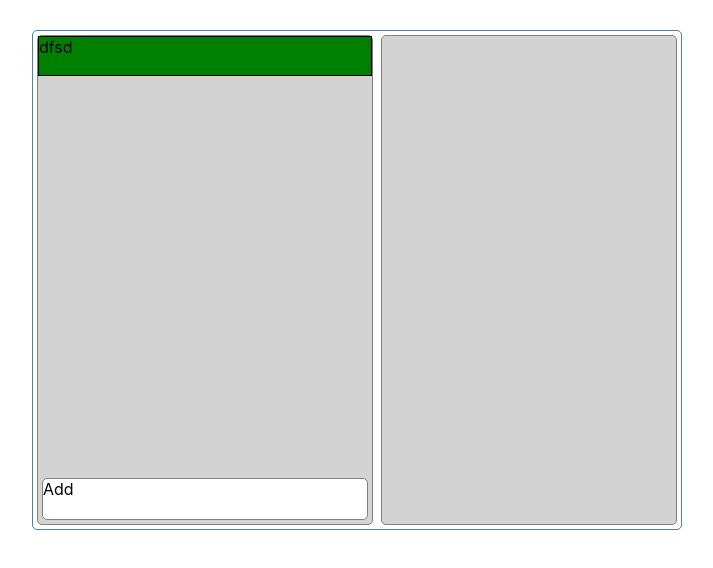
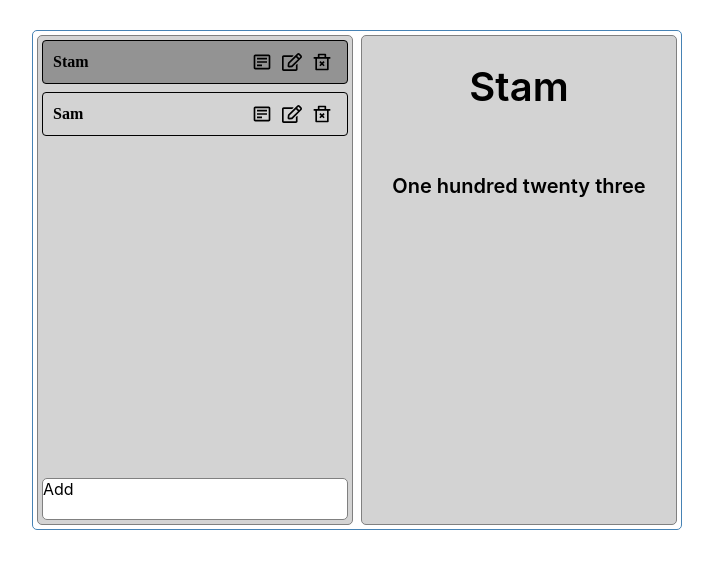
Before and after one commit to romafrontend/MAGIC-NUMBER, a React (Create React App) app: page / in a window 1280 px wide. Shown: the top 568 px of the page, without its empty margins (283-996 px from the left). Built offline with nearby package versions, Linux system fonts and the light colour scheme; data requests are answered from the project's data file.

Commit message:
work on edit popup

```diff
--- /dev/null
+++ b/db.json
@@ -0,0 +1,42 @@
+{
+  "widgets": [
+    {
+      "id": 1,
+      "name": "Stam",
+      "magicNumber": "One hundred twenty three",
+      "keyValuePairs": [
+        {
+          "key": 1,
+          "value": "One hundred"
+        },
+        {
+          "key": 2,
+          "value": "twenty"
+        },
+        {
+          "key": 3,
+          "value": "three"
+        }
+      ]
+    },
+    {
+      "id": 2,
+      "name": "Sam",
+      "magicNumber": "Two hundred twenty two",
+      "keyValuePairs": [
+        {
+          "key": 2,
+          "value": "Two hundred"
+        },
+        {
+          "key": 2,
+          "value": "twenty"
+        },
+        {
+          "key": 2,
+          "value": "two"
+        }
+      ]
+    }
+  ]
+}
--- a/package.json
+++ b/package.json
@@ -3,6 +3,7 @@
   "version": "0.1.0",
   "private": true,
   "dependencies": {
+    "@material-ui/core": "^4.11.3",
     "@testing-library/jest-dom": "^5.11.9",
     "@testing-library/react": "^11.2.5",
     "@testing-library/user-event": "^12.7.3",
@@ -10,8 +11,10 @@
     "@types/node": "^14.14.31",
     "@types/react": "^17.0.2",
     "@types/react-dom": "^17.0.1",
+    "json-server": "^0.16.3",
     "react": "^17.0.1",
     "react-dom": "^17.0.1",
+    "react-icons": "^4.2.0",
     "react-scripts": "4.0.3",
     "typescript": "^4.2.2",
     "web-vitals": "^1.1.0"
@@ -20,7 +23,8 @@
     "start": "react-scripts start",
     "build": "react-scripts build",
     "test": "react-scripts test",
-    "eject": "react-scripts eject"
+    "eject": "react-scripts eject",
+    "server": "json-server --watch db.json --port 5000"
   },
   "eslintConfig": {
     "extends": [
--- a/src/App.tsx
+++ b/src/App.tsx
@@ -4,45 +4,64 @@ import './App.css';
 // Components
 import WidgetsContainer from './components/widgets/WidgetsContainer';
 import DetailsContainer from './components/details/DetailsContainer';
+import EditPopup from './components/edit-popup/EditPopup';
 // types
 import {WidgetType} from './shared/types/widget';
-
 // services
-import {fetchWidgets} from './shared/services/api-service';
-
+import {fetchWidgets, deleteWidgetById} from './shared/services/api-service';
 
 const App = () => {
   const [widgets, setWidgets] = useState<WidgetType[]>([]);
+  const [selectedWidget, setSelectedWidget] = useState<WidgetType>();
+  const [widgetToEdit, setWidgetToEdit] = useState<WidgetType>();
+  const [switchEditPopup, setSwitchEditPopup] = useState<boolean>(false);
 
   useEffect(() => {
     const getWidgets = async () => {
       const widgets = await fetchWidgets();
       setWidgets(widgets);
+      setSelectedWidget(widgets[0]);
     }
 
     getWidgets();
   }, []);
 
-  const addWidget = async (id: number) => {
-    console.log(id);
+  const showDetails = async (id: number) => {
+    const widget = widgets.find(_widget => _widget.id === id);
+    setSelectedWidget(widget);
   }
 
   const editWidget = async (id: number) => {
-
+    const widget = widgets.find(_widget => _widget.id === id);
+    setWidgetToEdit(widget);
+    setSwitchEditPopup(true);
   }
 
+  // delete widget
   const deleteWidget = async (id: number) => {
+    await deleteWidgetById(id);
+    setWidgets(widgets.filter((widget) => widget.id !== id));
+  }
 
+  const closeEditPopup = () => {
+    setSwitchEditPopup(false);
   }
 
   return (
     <div className="main_container">
       <WidgetsContainer
           widgets={widgets}
-          onAdd={addWidget}
+          selectedId={selectedWidget ? selectedWidget.id : 0}
+          onDetails={showDetails}
           onEdit={editWidget}
           onDelete={deleteWidget} />
-      <DetailsContainer />
+      {selectedWidget ? (
+        <DetailsContainer selectedWidget={selectedWidget} />
+      ) : ('Widget not selected')}
+
+      {widgetToEdit ? (
+        <EditPopup widget={widgetToEdit} open={switchEditPopup} onClose={closeEditPopup} onSave={closeEditPopup} />
+      ) : ('')}
     </div>
   );
 }
--- a/src/components/details/DetailsContainer.css
+++ b/src/components/details/DetailsContainer.css
@@ -1,6 +1,7 @@
 .details_container {
     display: flex;
-    flex-grow: 1;
+    flex-direction: row;
+    width: 50%;
     padding: 4px;
 }
 
@@ -12,3 +13,27 @@
     border-radius: 5px;
     background-color: lightgray;
 }
+
+.details_title {
+    display: flex;
+    flex-direction: row;
+    height: 100px;
+}
+
+.details_title > div {
+    margin: auto;
+    font-size: 40px;
+    font-weight: 600;
+}
+
+.magic_number {
+    display: flex;
+    flex-direction: row;
+    height: 100px;
+}
+
+.magic_number > div {
+    margin: auto;
+    font-size: 20px;
+    font-weight: 600;
+}
--- a/src/components/details/DetailsContainer.tsx
+++ b/src/components/details/DetailsContainer.tsx
@@ -1,13 +1,21 @@
 import  './DetailsContainer.css';
 
 // Types
-import WidgetType from '../../App';
+import {WidgetType} from '../../shared/types/widget';
+type Props = {
+  selectedWidget: WidgetType;
+}
 
-const DetailsContainer: React.FC<any> = () => {
+const DetailsContainer: React.FC<Props> = ({selectedWidget}) => {
     return (
       <div className="details_container">
         <div>
-
+          <div className="details_title">
+            <div>{selectedWidget.name}</div>
+          </div>
+          <div className="magic_number">
+            <div>{selectedWidget.magicNumber}</div>
+          </div>
         </div>
       </div>
     )
--- /dev/null
+++ b/src/components/edit-popup/EditPopup.tsx
@@ -0,0 +1,34 @@
+import {useState} from 'react';
+// material-ui
+import {Dialog, DialogTitle, DialogContent, DialogActions, Button} from '@material-ui/core';
+// Types
+import {WidgetType} from '../../shared/types/widget';
+type Props = {
+  widget: WidgetType;
+  open: boolean;
+  onClose: () => void;
+  onSave: (widget: WidgetType) => void;
+}
+
+const EditPopup: React.FC<Props> = ({widget, open, onClose, onSave}) => {
+    const [name, setName] = useState('');
+
+    return (
+        <Dialog open={open} onClose={onClose} aria-labelledby="form-dialog-title">
+        <DialogTitle id="form-dialog-title">Subscribe</DialogTitle>
+        <DialogContent>
+         xxxxxxxxxxx
+        </DialogContent>
+        <DialogActions>
+          <Button onClick={() => onClose()} color="primary">
+            Cancel
+          </Button>
+          <Button onClick={() => onClose()} color="primary">
+            Save
+          </Button>
+        </DialogActions>
+      </Dialog>
+    )
+}
+
+export default EditPopup
--- a/src/components/widgets/Widget.css
+++ b/src/components/widgets/Widget.css
@@ -1,6 +1,56 @@
 .widget_container {
-    height: 40px;
-    width: 100%;
-    background-color: green;
+    display: flex;
+    flex-direction: row;
+    justify-content: space-between;
+    height: 44px;
     border: solid 1px black;
+    border-radius: 4px;
+    margin: 4px;
 }
+
+.selected_widget {
+    background-color: #939393;
+}
+
+.widget_title {
+    display: flex;
+    flex-direction: row;
+    padding: 0px 10px;
+}
+
+.widget_title > div {
+    margin: auto;
+    font-size: 16px;
+    font-family: 'heebo';
+    font-weight: 600;
+}
+
+.widget_toolbar {
+    display: flex;
+    flex-direction: row;
+    padding: 0px 10px;
+}
+
+.widget_toolbar > div {
+    display: flex;
+    flex-direction: row;
+    margin: auto;
+}
+
+.toolbar_button {
+    width: 22px;
+    height: 22px;
+    display: flex;
+    flex-direction: row;
+    margin: 0px 4px;
+    cursor: pointer;
+}
+
+.toolbar_button:hover > svg {
+    color: aqua;
+}
+
+.toolbar_button > svg {
+    margin: auto;
+    font-size: 20px;
+}
--- a/src/components/widgets/Widget.tsx
+++ b/src/components/widgets/Widget.tsx
@@ -1,18 +1,43 @@
+import {BiDetail} from 'react-icons/bi';
+import {FaRegEdit} from 'react-icons/fa';
+import {RiDeleteBin2Line} from 'react-icons/ri';
 // Styles
 import './Widget.css';
 // Types
 import {WidgetType} from '../../shared/types/widget';
 type Props = {
     widget: WidgetType;
-    onAdd: (id: number) => void;
+    selectedId: number;
+    onDetails: (id: number) => void;
     onEdit: (id: number) => void;
     onDelete: (id: number) => void;
 }
 
-const Widget: React.FC<Props> = ({widget, onAdd, onEdit, onDelete}) => {
+const Widget: React.FC<Props> = ({widget, selectedId, onDetails, onEdit, onDelete}) => {
     return (
-        <div className="widget_container">
-            dfsd
+        <div className={`widget_container ${selectedId === widget.id ? "selected_widget" : ""}`}>
+            <div className="widget_title">
+                <div>{widget.name}</div>
+            </div>
+            <div className="widget_toolbar">
+              <div>
+                <div className="toolbar_button"
+                  title="Show details"
+                  onClick={() => onDetails(widget.id)}>
+                    <BiDetail />
+                </div>
+                <div className="toolbar_button"
+                  title="Edit widget"
+                  onClick={() => onEdit(widget.id)}>
+                    <FaRegEdit />
+                </div>
+                <div className="toolbar_button"
+                  title="Delete widget"
+                  onClick={() => onDelete(widget.id)}>
+                    <RiDeleteBin2Line />
+                </div>
+              </div>
+            </div>
         </div>
     )
 }
--- a/src/components/widgets/WidgetsContainer.css
+++ b/src/components/widgets/WidgetsContainer.css
@@ -1,6 +1,6 @@
 .widgets_wrapper {
     display: flex;
-    flex-grow: 1;
+    width: 50%;
     padding: 4px;
 }
 
--- a/src/components/widgets/WidgetsContainer.tsx
+++ b/src/components/widgets/WidgetsContainer.tsx
@@ -7,13 +7,13 @@ import {WidgetType} from '../../shared/types/widget';
 
 type Props = {
     widgets: WidgetType[];
-    onAdd: (id: number) => void;
+    selectedId: number;
+    onDetails: (id: number) => void;
     onEdit: (id: number) => void;
     onDelete: (id: number) => void;
 }
 
-const WidgetsContainer: React.FC<Props> = ({widgets, onAdd, onEdit, onDelete}) => {
-
+const WidgetsContainer: React.FC<Props> = ({widgets, selectedId, onDetails, onEdit, onDelete}) => {
     return (
         <div className="widgets_wrapper">
           <div>
@@ -22,8 +22,9 @@ const WidgetsContainer: React.FC<Props> = ({widgets, onAdd, onEdit, onDelete}) =
                     widgets.map((widget) => (
                         <Widget
                             key={widget.id}
+                            selectedId={selectedId}
                             widget={widget}
-                            onAdd={onAdd}
+                            onDetails={onDetails}
                             onEdit={onEdit}
                             onDelete={onDelete} />
                             ))
--- a/src/shared/services/api-service.tsx
+++ b/src/shared/services/api-service.tsx
@@ -1,20 +1,15 @@
 import {WidgetType} from '../types/widget';
 
-export const fetchWidgets = (): Promise<WidgetType[]> => {
-    return new Promise((resolve, reject) => {
-        const tempWidgets = [
-            {
-              id: 111,
-              name: 'Stam',
-              magicNumber: 'One hundred twenty three',
-              keyValuePairs: [
-                {key: 1, value: 'One hundred'},
-                {key: 2, value: 'twenty'},
-                {key: 3, value: 'three'}
-              ]
-            }
-          ];
+const dbUrl = 'http://localhost:5000/widgets';
 
-          resolve(tempWidgets);
-    });
+export const fetchWidgets = async () => {
+  const res = await fetch(dbUrl);
+  const data = await res.json();
+  return data;
 }
+
+export const deleteWidgetById = async (id: number) => {
+  await fetch(dbUrl + `/${id}`, {
+    method: 'DELETE'
+  });
+}
```
Also changed, not shown: 1 other file (tests, documents, lock files or other folders).
